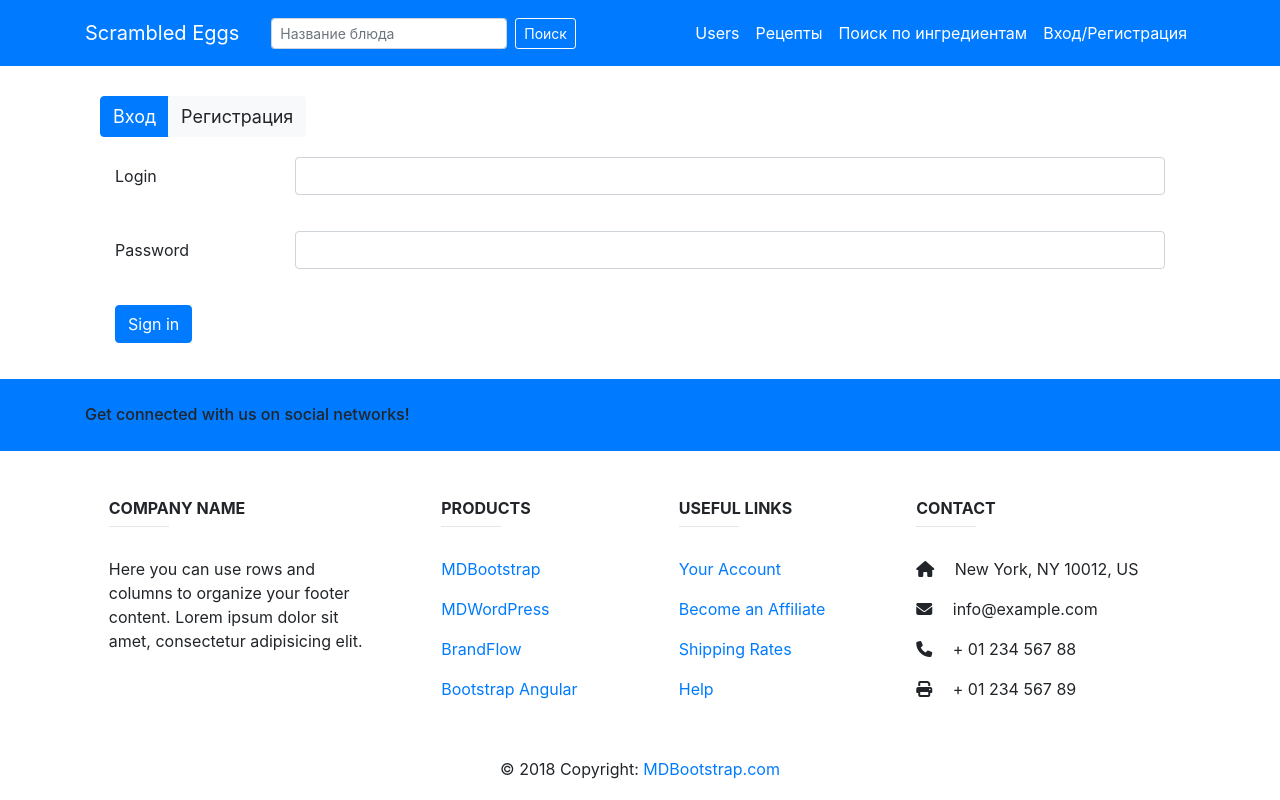
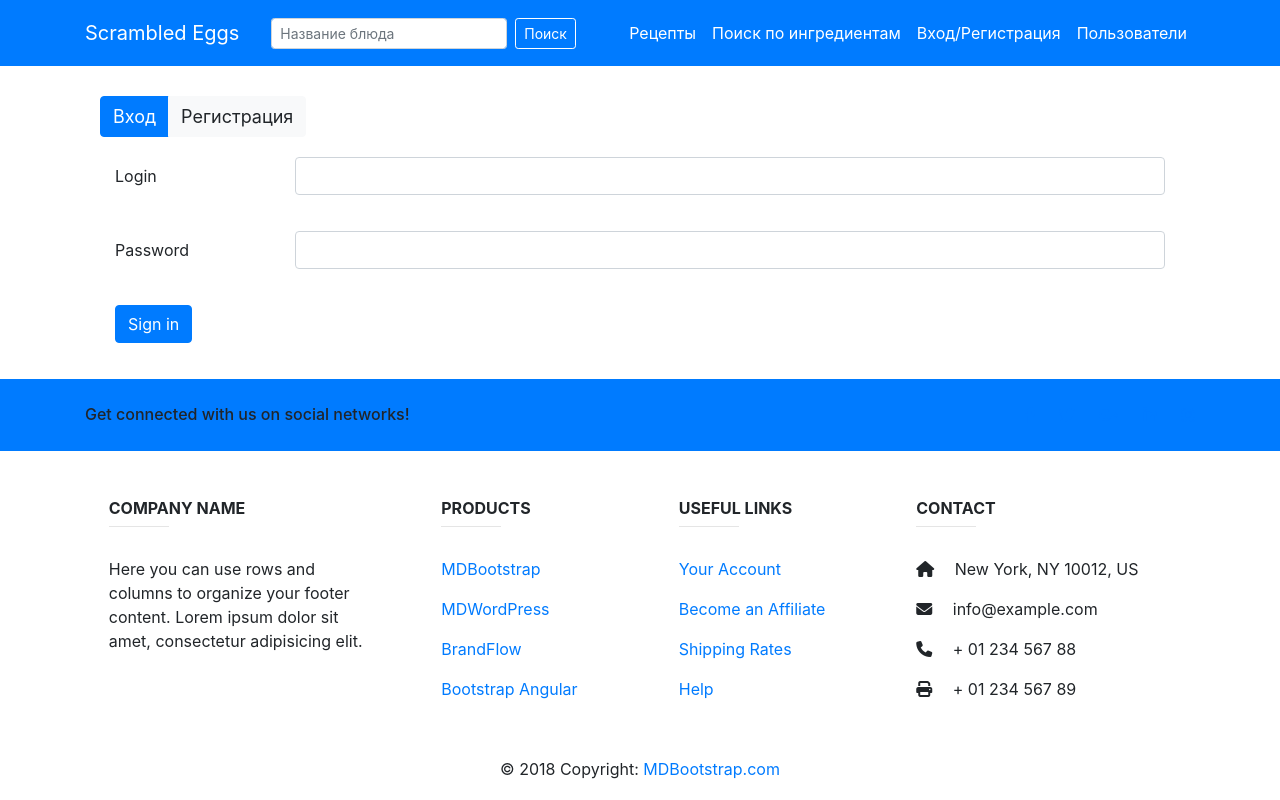
Before and after one commit to Dahmer7771/scrambled-eggs-2, a React (Create React App) app: page /autorization in a window 1280 px wide. Built offline with nearby package versions, Linux system fonts and the light colour scheme.

Commit message:
changed styles in autorization, dynamic nav menu in header

```diff
--- a/package.json
+++ b/package.json
@@ -13,6 +13,7 @@
     "react-dom": "^16.12.0",
     "react-dropdown-input": "^0.1.11",
     "react-dropdown-select": "^3.6.8",
+    "react-reveal": "^1.2.2",
     "react-router-dom": "^5.1.2",
     "react-scripts": "3.3.0",
     "unirest": "^0.6.0"
--- a/src/components/autorization/autorization.jsx
+++ b/src/components/autorization/autorization.jsx
@@ -1,5 +1,6 @@
 import React, { Component } from "react";
 import "./autorization.css";
+import Zoom from "react-reveal/Zoom";
 import formValidation from "../../helpers/validation";
 
 class Autorization extends Component {
@@ -209,6 +210,7 @@ class Autorization extends Component {
                             <button type="button" className={`btn ${registrationToggle}`} onClick={this.showRegistrationForm}>Регистрация</button>
                         </div>
                         <form className={`login col-sm-12 col-md-12 col-lg-12 col-xl-12 ${loginVisibility}`}>
+                            <Zoom duraction={500}>
                                 <div className="form-group row">
                                     <label htmlFor="inputLogin" className="col-sm-2 col-md-3 col-lg-2 col-form-label">Login</label>
                                     <div className="col-sm-12 col-md-9 col-lg-10 col-xl-10">
@@ -220,6 +222,8 @@ class Autorization extends Component {
                                         </div>
                                     </div>
                                 </div>
+                            </Zoom>
+                            <Zoom delay={200}>
                                 <div className="form-group row">
                                     <label htmlFor="inputPasswordLogin" className="col-sm-2 col-md-3 col-lg-2 col-form-label">Password</label>
                                     <div className="col-sm-12 col-md-9 col-lg-10 col-xl-10">
@@ -231,14 +235,18 @@ class Autorization extends Component {
                                         </div>
                                     </div>
                                 </div>
+                            </Zoom>
+                            <Zoom delay={400}>
                                 <div className="form-group row">
                                     <div className="col-sm-12">
                                         <button type="submit" className="btn btn-primary">Sign in</button>
                                     </div>
                                 </div>
+                            </Zoom>
                         </form>
-
+                        <Zoom>
                             <form className={`registration col-sm-12 col-md-12 col-lg-12 col-xl-12 ${registrationVisibility}`}>
+                                <Zoom>
                                     <div className="form-group row">
                                         <label htmlFor="inputRegistration" className="col-sm-2 col-md-3 col-lg-2 col-form-label">Login</label>
                                         <div className="col-sm-12 col-md-9 col-lg-10 col-xl-10">
@@ -250,6 +258,8 @@ class Autorization extends Component {
                                             </div>
                                         </div>
                                     </div>
+                                </Zoom>
+                                <Zoom delay={200}>
                                     <div className="form-group row">
                                         <label htmlFor="inputEmail" className="col-sm-2 col-md-3 col-lg-2 col-form-label">Email</label>
                                         <div className="col-sm-12 col-md-9 col-lg-10 col-xl-10">
@@ -261,6 +271,8 @@ class Autorization extends Component {
                                             </div>
                                         </div>
                                     </div>
+                                </Zoom>
+                                <Zoom delay={300}>
                                     <div className="form-group row">
                                         <label htmlFor="inputPasswordRegistration" className="col-sm-2 col-md-3 col-lg-2 col-form-label">Password</label>
                                         <div className="col-sm-12 col-md-9 col-lg-10 col-xl-10">
@@ -272,6 +284,8 @@ class Autorization extends Component {
                                             </div>
                                         </div>
                                     </div>
+                                </Zoom>
+                                <Zoom delay={400}>
                                     <div className="form-group row">
                                         <label htmlFor="inputPasswordConfirmRegistration" className="col-sm-2 col-md-3 col-lg-2 col-form-label">Confirm password</label>
                                         <div className="col-sm-12 col-md-9 col-lg-10 col-xl-10">
@@ -283,12 +297,16 @@ class Autorization extends Component {
                                             </div>
                                         </div>
                                     </div>
+                                </Zoom>
+                                <Zoom delay={500}>
                                     <div className="form-group row">
                                         <div className="col-sm-12">
                                             <button type="submit" className="btn btn-primary">Sign up</button>
                                         </div>
                                     </div>
+                                </Zoom>
                             </form>
+                        </Zoom>
                     </div>
                 </div>
             </div>
--- a/src/components/nav-menu/nav-menu.jsx
+++ b/src/components/nav-menu/nav-menu.jsx
@@ -1,14 +1,49 @@
 import React, { Component } from "react";
 import "./nav-menu.css";
 import { Link } from "react-router-dom";
+import {
+    admin as ADMIN,
+    simpleUser as SIMPLE_USER,
+} from "../../helpers/usersNavMenu";
 
 class NavMenu extends Component {
     constructor(props) {
         super(props);
-        this.state = {};
+        this.state = {
+            userRole: "admin",
+            simpleUser: SIMPLE_USER,
+            admin: ADMIN,
+        };
     }
 
+    renderNavItems = () => {
+        const {
+            userRole,
+            admin,
+            simpleUser,
+        } = this.state;
+
+        switch (userRole) {
+        case "admin":
+            return admin;
+        case "simpleUser":
+            return simpleUser;
+        default:
+            return simpleUser;
+        }
+    };
+
     render() {
+        const userRole = this.renderNavItems();
+
+        const renderNavItems = userRole.map(({ label, url }) => (
+            <li className="nav-item">
+                <span className="nav-link">
+                    <Link to={url}>{label}</Link>
+                </span>
+            </li>
+        ));
+
         return (
             <>
                 <button
@@ -24,26 +59,7 @@ class NavMenu extends Component {
                 </button>
                 <div className="collapse navbar-collapse" id="navbarSupportedContent">
                     <ul className="navbar-nav ml-auto">
-                        <li className="nav-item">
-                            <span className="nav-link">
-                                <Link to="/users">Users</Link>
-                            </span>
-                        </li>
-                        <li className="nav-item">
-                            <span className="nav-link">
-                                <Link to="/recipes/pages/1">Рецепты</Link>
-                            </span>
-                        </li>
-                        <li className="nav-item">
-                            <span className="nav-link">
-                                <Link to="/search">Поиск по ингредиентам</Link>
-                            </span>
-                        </li>
-                        <li className="nav-item">
-                            <span className="nav-link">
-                                <Link to="/autorization">Вход/Регистрация</Link>
-                            </span>
-                        </li>
+                        {renderNavItems}
                     </ul>
                 </div>
             </>
--- /dev/null
+++ b/src/helpers/usersNavMenu.js
@@ -0,0 +1,38 @@
+const simpleUser = [
+    {
+        label: "Рецепты",
+        url: "/recipes/pages/1",
+    },
+    {
+        label: "Поиск по ингредиентам",
+        url: "/search",
+    },
+    {
+        label: "Вход/Регистрация",
+        url: "/autorization",
+    },
+];
+
+const admin = [
+    {
+        label: "Рецепты",
+        url: "/recipes/pages/1",
+    },
+    {
+        label: "Поиск по ингредиентам",
+        url: "/search",
+    },
+    {
+        label: "Вход/Регистрация",
+        url: "/autorization",
+    },
+    {
+        label: "Пользователи",
+        url: "/users",
+    },
+];
+
+export {
+    admin,
+    simpleUser,
+};
```
Also changed, not shown: 1 other file (tests, documents, lock files or other folders). Lines whose indentation alone changed are shown as unchanged.
